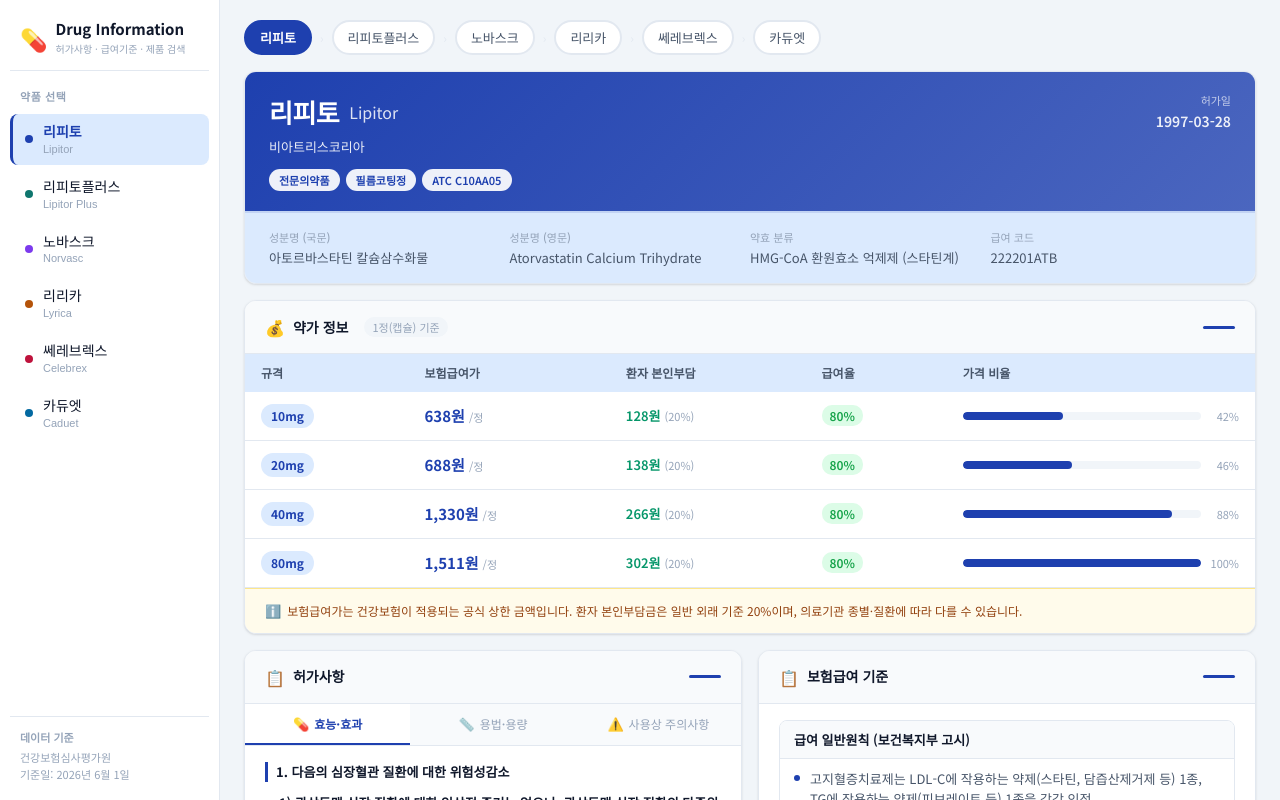
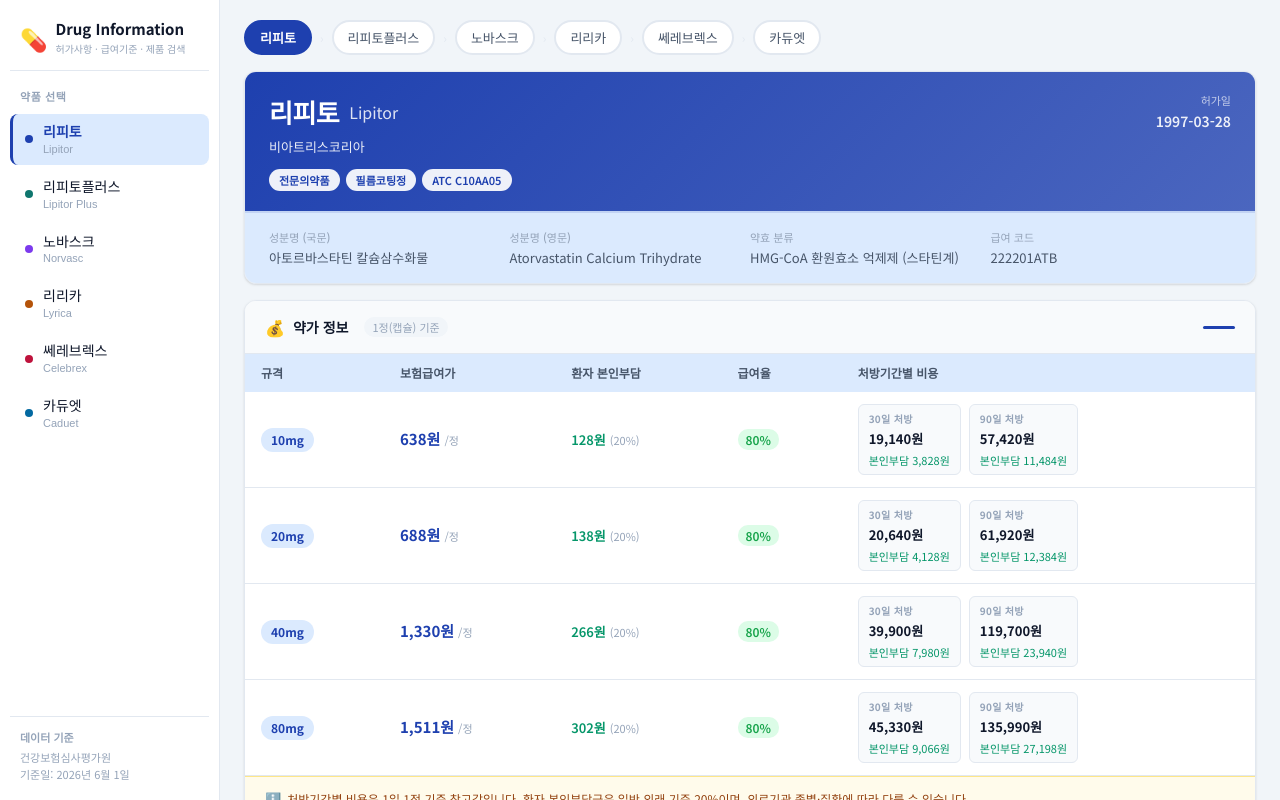
Before and after one commit to karmawolf-git/DrugPrice, a React (Vite) app: page / in a window 1280 px wide. Built offline with nearby package versions, Linux system fonts and the light colour scheme.

Commit message:
약가 정보 테이블: 가격 비율 바 → 처방기간별 비용 요약으로 교체
30일/90일 처방 기준 총 보험급여가 및 환자 본인부담(20%)을
규격별로 인라인 카드로 표시.

https://claude.ai/code/session_0179axp3QzsxJPVquTsyVNHu

```diff
--- a/src/components/PriceSection.jsx
+++ b/src/components/PriceSection.jsx
@@ -4,33 +4,70 @@ function fmt(n) {
   return n.toLocaleString('ko-KR') + '원'
 }
 
-function PriceBar({ value, max, color }) {
-  const pct = Math.round((value / max) * 100)
+function PrescriptionCost({ insurancePrice }) {
+  const days = [30, 90]
   return (
-    <div style={{ display: 'flex', alignItems: 'center', gap: 8 }}>
-      <div style={{
-        flex: 1,
-        height: 8,
-        background: '#f1f5f9',
-        borderRadius: 4,
-        overflow: 'hidden',
-      }}>
-        <div style={{
-          width: `${pct}%`,
-          height: '100%',
-          background: color,
-          borderRadius: 4,
-          transition: 'width 0.5s ease',
-        }} />
-      </div>
-      <span style={{ fontSize: 11, color: 'var(--text-muted)', width: 30, textAlign: 'right' }}>{pct}%</span>
+    <div style={{ display: 'flex', gap: 8 }}>
+      {days.map(d => {
+        const total = insurancePrice * d
+        const copay = Math.round(total * 0.2)
+        return (
+          <div key={d} style={{
+            display: 'flex',
+            flexDirection: 'column',
+            gap: 3,
+            padding: '6px 10px',
+            background: 'var(--surface-2)',
+            borderRadius: 6,
+            border: '1px solid var(--border)',
+            minWidth: 90,
+          }}>
+            <span style={{
+              fontSize: 10,
+              fontWeight: 700,
+              color: 'var(--text-muted)',
+              letterSpacing: '0.03em',
+            }}>{d}일 처방</span>
+            <span style={{ fontSize: 13, fontWeight: 700, color: 'var(--text-primary)' }}>
+              {fmt(total)}
+            </span>
+            <span style={{ fontSize: 11, color: '#059669' }}>
+              본인부담 {fmt(copay)}
+            </span>
+          </div>
+        )
+      })}
     </div>
   )
 }
 
+function Th({ children, style }) {
+  return (
+    <th style={{
+      padding: '10px 16px',
+      textAlign: 'left',
+      fontSize: 12,
+      fontWeight: 600,
+      color: 'var(--text-secondary)',
+      whiteSpace: 'nowrap',
+      ...style,
+    }}>{children}</th>
+  )
+}
+
+function Td({ children, style }) {
+  return (
+    <td style={{
+      padding: '12px 16px',
+      fontSize: 13,
+      color: 'var(--text-primary)',
+      whiteSpace: 'nowrap',
+      ...style,
+    }}>{children}</td>
+  )
+}
+
 export default function PriceSection({ drug }) {
-  const maxPrice = Math.max(...drug.prices.map(p => p.insurancePrice))
-
   return (
     <div style={{
       background: 'var(--surface)',
@@ -69,7 +106,7 @@ export default function PriceSection({ drug }) {
               <Th>보험급여가</Th>
               <Th>환자 본인부담</Th>
               <Th>급여율</Th>
-              <Th style={{ minWidth: 160 }}>가격 비율</Th>
+              <Th style={{ minWidth: 220 }}>처방기간별 비용</Th>
             </tr>
           </thead>
           <tbody>
@@ -111,8 +148,8 @@ export default function PriceSection({ drug }) {
                       fontWeight: 600,
                     }}>{p.reimbursementRate}</span>
                   </Td>
-                  <Td style={{ minWidth: 160 }}>
-                    <PriceBar value={p.insurancePrice} max={maxPrice} color={drug.color} />
+                  <Td style={{ minWidth: 220 }}>
+                    <PrescriptionCost insurancePrice={p.insurancePrice} />
                   </Td>
                 </tr>
               )
@@ -132,36 +169,10 @@ export default function PriceSection({ drug }) {
         <div style={{ display: 'flex', alignItems: 'center', gap: 6 }}>
           <span style={{ fontSize: 13 }}>ℹ️</span>
           <span style={{ fontSize: 12, color: '#92400e' }}>
-            보험급여가는 건강보험이 적용되는 공식 상한 금액입니다. 환자 본인부담금은 일반 외래 기준 20%이며, 의료기관 종별·질환에 따라 다를 수 있습니다.
+            처방기간별 비용은 1일 1정 기준 참고값입니다. 환자 본인부담금은 일반 외래 기준 20%이며, 의료기관 종별·질환에 따라 다를 수 있습니다.
           </span>
         </div>
       </div>
     </div>
   )
 }
-
-function Th({ children, style }) {
-  return (
-    <th style={{
-      padding: '10px 16px',
-      textAlign: 'left',
-      fontSize: 12,
-      fontWeight: 600,
-      color: 'var(--text-secondary)',
-      whiteSpace: 'nowrap',
-      ...style,
-    }}>{children}</th>
-  )
-}
-
-function Td({ children, style }) {
-  return (
-    <td style={{
-      padding: '12px 16px',
-      fontSize: 13,
-      color: 'var(--text-primary)',
-      whiteSpace: 'nowrap',
-      ...style,
-    }}>{children}</td>
-  )
-}
```
